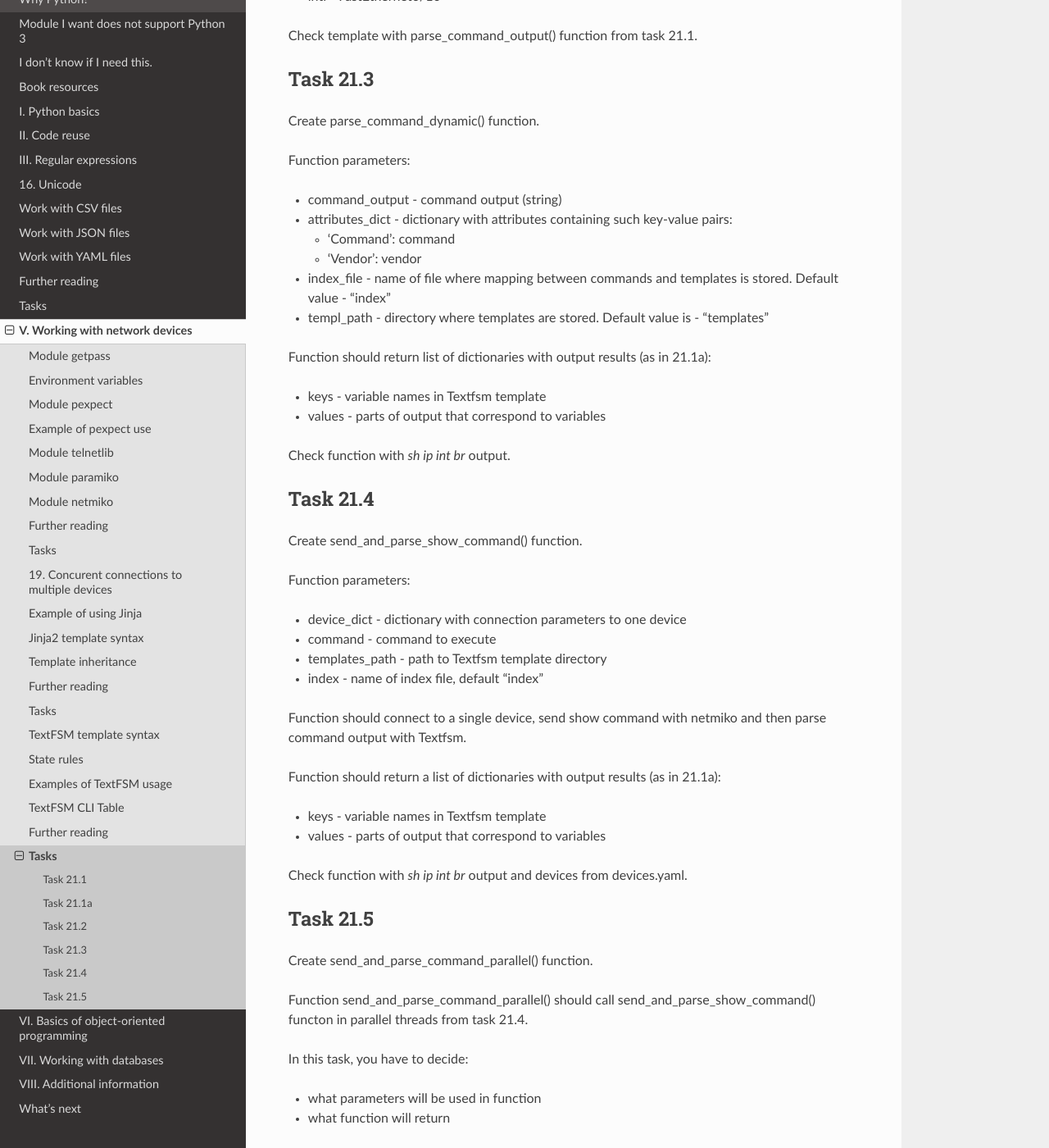
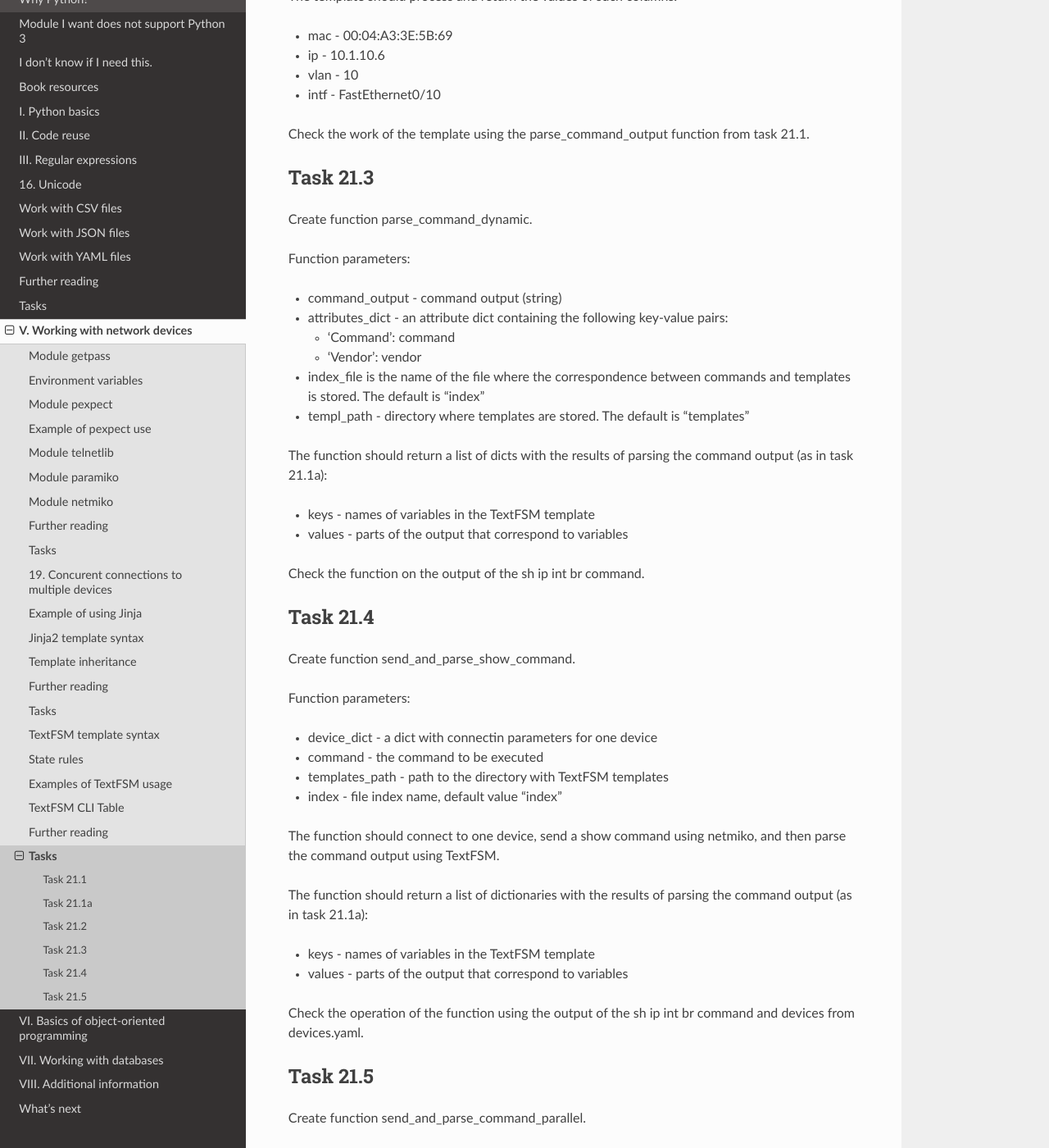
Before and after one commit to natenka/pyneng-book-en, a Sphinx documentation site: the page built from docs/source/exercises/21_exercises.rst, in a window 1280 px wide and 1400 px high, scrolled down 1787 px. Shown: the whole window at 82% size. Built offline with Sphinx 7.4.7 and the Read the Docs theme 2.0.0, drawn with Linux system fonts in a browser that asks for light colours; pages that are not in the unit, such as notebooks, are missing from menus; some of the changed text lies outside the part shown.

Commit message:
tasks 21 updated

```diff
--- a/docs/source/exercises/21_exercises.rst
+++ b/docs/source/exercises/21_exercises.rst
@@ -10,24 +10,27 @@
 Task 21.1
 ~~~~~~~~~~~~
 
-Create parse_command_output() function. Function parameters:
+Create parse_command_output function. Function parameters:
 
-* template - name of file containing Textfsm template  (templates/sh_ip_int_br.template)
-* command_output - output of corresponding show command (string)
+* template - name of the file containing the TextFSM template.
+  For example templates/sh_ip_int_br.template
+* command_output - output the corresponding show command (string)
 
-Function should return list:
+The function should return a list:
 
-* first element - list with column names
-* other elements - lists containing results of output processing
+* the first element is a list with column names
+* the rest of the items are lists, which contain the results
+  of processing the output of the show command
 
-Check function with output/sh_ip_int_br.txt and templates/sh_ip_int_br.template template.
+Check the operation of the function on the output of the sh ip int br command
+from the equipment and on the templates/sh_ip_int_br.template template.
 
 .. code:: python
 
     from netmiko import ConnectHandler
 
 
-    # function call should be like
+    # this is how a function call should look
     if __name__ == "__main__":
         r1_params = {
             "device_type": "cisco_ios",
@@ -46,91 +49,129 @@
 Task 21.1a
 ~~~~~~~~~~~~~
 
-Create parse_output_to_dict() function.
+Create parse_output_to_dict function.
 
 Function parameters:
 
-* template - name of file containing Textfsm template (templates/sh_ip_int_br.template)
-* command_output - output of corresponding show command (string)
+* template is the name of the file containing the TextFSM template.
+  For example templates/sh_ip_int_br.template
+* command_output - output of the corresponding show command (string)
 
-Function should return list of dictionaries:
+The function should return a list of dictionaries:
 
-* keys - variable names in Textfsm template
-* values  - parts of output that correspond to variables
+* keys - names of variables in the TextFSM template
+* values - parts of the output that correspond to variables
 
-Check function with output/sh_ip_int_br.txt and templates/sh_ip_int_br.template.
+Check the operation of the function on the output of the command
+output/sh_ip_int_br.txt and the template templates/sh_ip_int_br.template.
 
 Task 21.2
 ~~~~~~~~~~~~
 
-Create Textfsm template for processing output of *sh ip dhcp snooping binding* and write it to templates/sh_ip_dhcp_snooping.template
+Create a TextFSM template to parse the output of the sh ip dhcp snooping binding
+command and write it to templates/sh_ip_dhcp_snooping.template
 
-Output of command is in output/sh_ip_dhcp_snooping.txt.
+The command output is located in the file output/sh_ip_dhcp_snooping.txt.
 
-Template should process and return values of such columns:
+The template should process and return the values of such columns:
 
-* mac - like 00:04:A3:3E:5B:69
-* ip - like 10.1.10.6
+* mac - 00:04:A3:3E:5B:69
+* ip - 10.1.10.6
 * vlan - 10
 * intf - FastEthernet0/10
 
-Check template with parse_command_output() function from task 21.1.
+Check the work of the template using the parse_command_output function
+from task 21.1.
 
 Task 21.3
-~~~~~~~~~~~~
+~~~~~~~~~~
 
-Create parse_command_dynamic() function.
+Create function parse_command_dynamic.
 
 Function parameters:
 
 * command_output - command output (string)
-* attributes_dict - dictionary with attributes containing such key-value pairs:
+* attributes_dict - an attribute dict containing the following key-value pairs:
 
   * 'Command': command
   * 'Vendor': vendor
 
-* index_file - name of file where mapping between commands and templates is stored. Default value - "index"
-* templ_path - directory where templates are stored. Default value is - "templates"
+* index_file is the name of the file where the correspondence between commands
+  and templates is stored. The default is "index"
+* templ_path - directory where templates are stored. The default is "templates"
 
-Function should return list of dictionaries with output results (as in 21.1a):
+The function should return a list of dicts with the results
+of parsing the command output (as in task 21.1a):
 
-* keys - variable names in Textfsm template
-* values  - parts of output that correspond to variables
+* keys - names of variables in the TextFSM template
+* values - parts of the output that correspond to variables
 
-Check function with *sh ip int br* output.
+Check the function on the output of the sh ip int br command.
 
 Task 21.4
 ~~~~~~~~~~~~
 
-Create send_and_parse_show_command() function.
+Create function send_and_parse_show_command.
 
 Function parameters:
 
-* device_dict - dictionary with connection parameters to one device
-* command - command to execute
-* templates_path - path to Textfsm template directory
-* index - name of index file, default "index"
+* device_dict - a dict with connectin parameters for one device
+* command - the command to be executed
+* templates_path - path to the directory with TextFSM templates
+* index - file index name, default value "index"
 
-Function should connect to a single device, send show command with netmiko and then parse command output with Textfsm.
+The function should connect to one device, send a show command using netmiko,
+and then parse the command output using TextFSM.
 
-Function should return a list of dictionaries with output results (as in 21.1a):
+The function should return a list of dictionaries with the results
+of parsing the command output (as in task 21.1a):
 
-* keys - variable names in Textfsm template
-* values  - parts of output that correspond to variables
+* keys - names of variables in the TextFSM template
+* values - parts of the output that correspond to variables
 
-Check function with *sh ip int br* output and devices from devices.yaml.
+Check the operation of the function using the output
+of the sh ip int br command and devices from devices.yaml.
 
 Task 21.5
 ~~~~~~~~~~~~
 
-Create send_and_parse_command_parallel() function.
+Create function send_and_parse_command_parallel.
 
-Function send_and_parse_command_parallel() should call send_and_parse_show_command() functon in parallel threads from task 21.4.
+The send_and_parse_command_parallel function must run
+the send_and_parse_show_command function from task 21.4 in concurrent threads.
 
-In this task, you have to decide:
+Send_and_parse_command_parallel function parameters:
 
-* what parameters will be used in function
-* what function will return
+* devices - a list of dicts with connection parameters for devices
+* command - command
+* templates_path - path to the directory with TextFSM templates
+* limit - maximum number of concurrent threads (default 3)
 
+The function should return a dictionary:
 
-There's no test for this task.
+* keys - the IP address of the device from which the output was received
+* values - a list of dicts (the output returned by the send_and_parse_show_command function)
+
+Dictionary example:
+
+.. code:: python
+
+    {'192.168.100.1': [{'address': '192.168.100.1',
+                        'intf': 'Ethernet0/0',
+                        'protocol': 'up',
+                        'status': 'up'},
+                       {'address': '192.168.200.1',
+                        'intf': 'Ethernet0/1',
+                        'protocol': 'up',
+                        'status': 'up'}],
+     '192.168.100.2': [{'address': '192.168.100.2',
+                        'intf': 'Ethernet0/0',
+                        'protocol': 'up',
+                        'status': 'up'},
+                       {'address': '10.100.23.2',
+                        'intf': 'Ethernet0/1',
+                        'protocol': 'up',
+                        'status': 'up'}]}
+
+Check the operation of the function using the output
+of the sh ip int br command and devices from devices.yaml.
```
